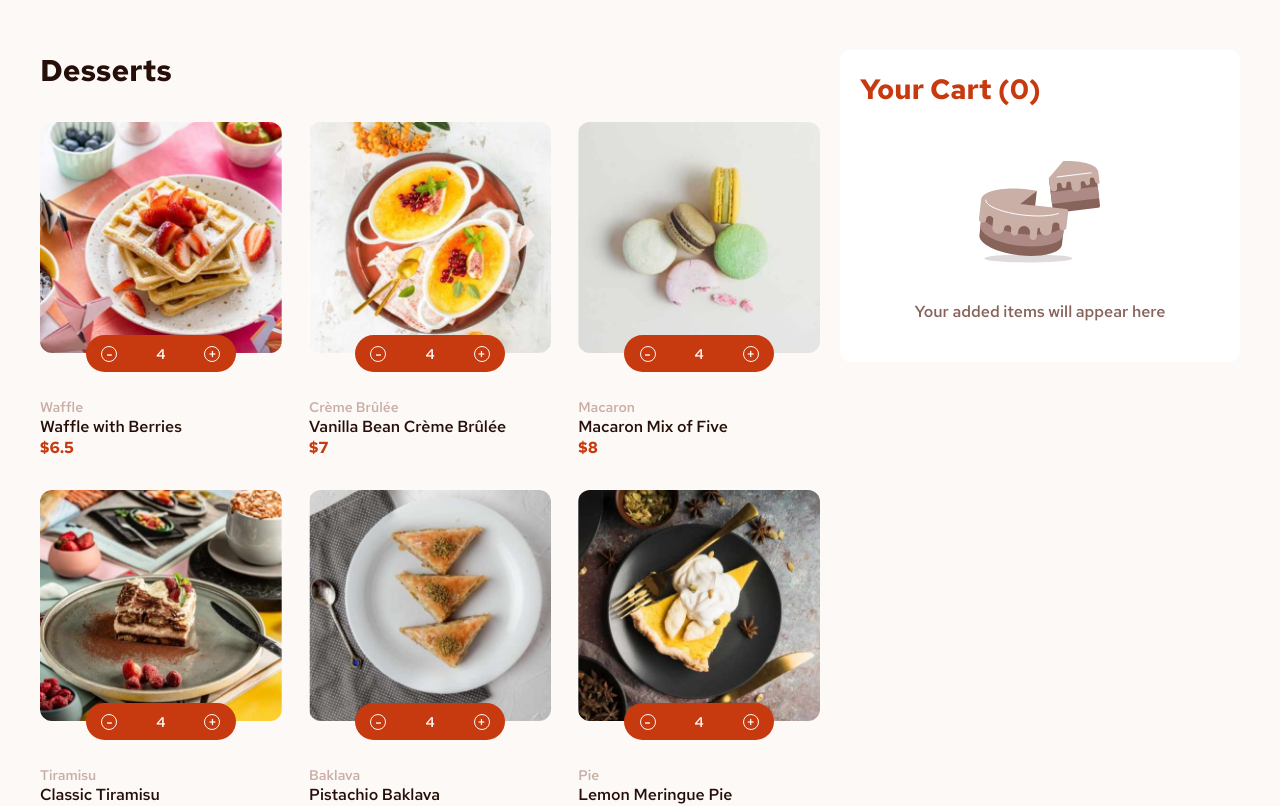
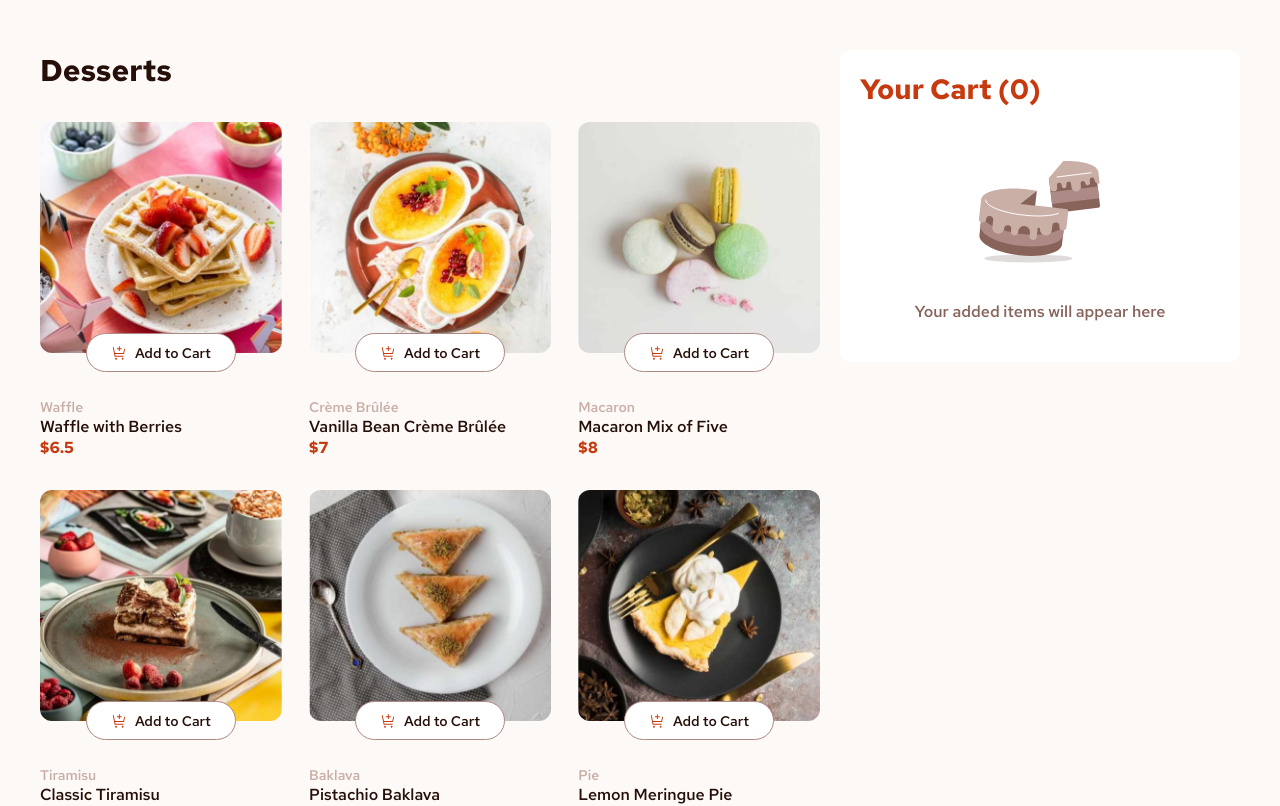
Before and after one commit to maribukh/desserts-order-app_btu, an Angular app: page / in a window 1280 px wide. Shown: the top 806 px of the page. Built offline with nearby package versions, Linux system fonts and the light colour scheme.

Commit message:
Update Add to Cart button

```diff
--- a/src/app/components/dessert-item/dessert-item.component.css
+++ b/src/app/components/dessert-item/dessert-item.component.css
@@ -20,6 +20,7 @@
     bottom: -14px;
     left: 50%;
     transform: translateX(-50%);
+    z-index: 10;
 }
 
 .card .top button img {
@@ -33,10 +34,12 @@
     justify-content: space-around;
     background-color: var(--color-red);
     border: var(--color-red);
-
     color: var(--rose-50);
 }
 
+.btn--quanity p {
+    font-weight: var(--font-weight-regular);
+}
 
 .btn--dec,
 .btn--inc {
--- a/src/app/components/dessert-item/dessert-item.component.html
+++ b/src/app/components/dessert-item/dessert-item.component.html
@@ -2,17 +2,17 @@
   <div class="top">
     <img [src]="dessert.image.desktop" [alt]="dessert.name" />
 
-    <button class="btn btn--add d-none">
+    <button class="btn btn--add" *ngIf="quantity === 0" (click)="addToCart()">
       <img src="assets/images/icon-add-to-cart.svg" alt="cart" />
       <p>Add to Cart</p>
     </button>
 
-    <button class="btn btn--add btn--quanity">
-      <div class="btn--dec">
+    <button class="btn btn--add btn--quanity" *ngIf="quantity > 0">
+      <div class="btn--dec" (click)="decrement()">
         <p>-</p>
       </div>
-      <div class="quantity">4</div>
-      <div class="btn--inc">
+      <div class="quantity">{{ quantity }}</div>
+      <div class="btn--inc" (click)="increment()">
         <p>+</p>
       </div>
     </button>
--- a/src/app/components/dessert-item/dessert-item.component.ts
+++ b/src/app/components/dessert-item/dessert-item.component.ts
@@ -1,3 +1,4 @@
+import { NgIf } from '@angular/common';
 import { Component, Input } from '@angular/core';
 
 @Component({
@@ -5,7 +6,25 @@ import { Component, Input } from '@angular/core';
   standalone: true,
   templateUrl: './dessert-item.component.html',
   styleUrls: ['./dessert-item.component.css'],
+  imports: [NgIf],
 })
 export class DessertItemComponent {
   @Input() dessert: any;
+  quantity = 0;
+
+  addToCart() {
+    this.quantity = 1;
+  }
+
+  increment() {
+    this.quantity++;
+  }
+
+  decrement() {
+    if (this.quantity > 1) {
+      this.quantity--;
+    } else {
+      this.quantity = 0;
+    }
+  }
 }
```
